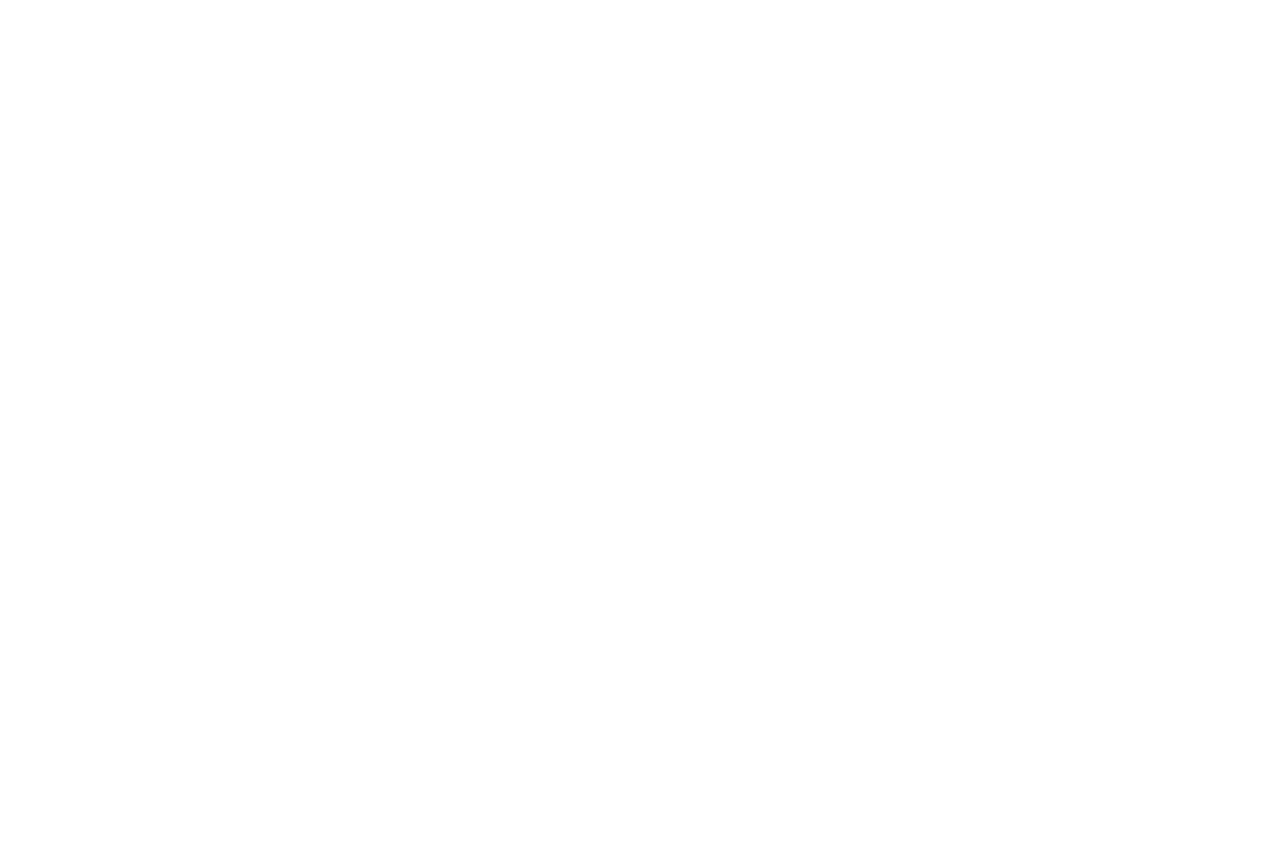
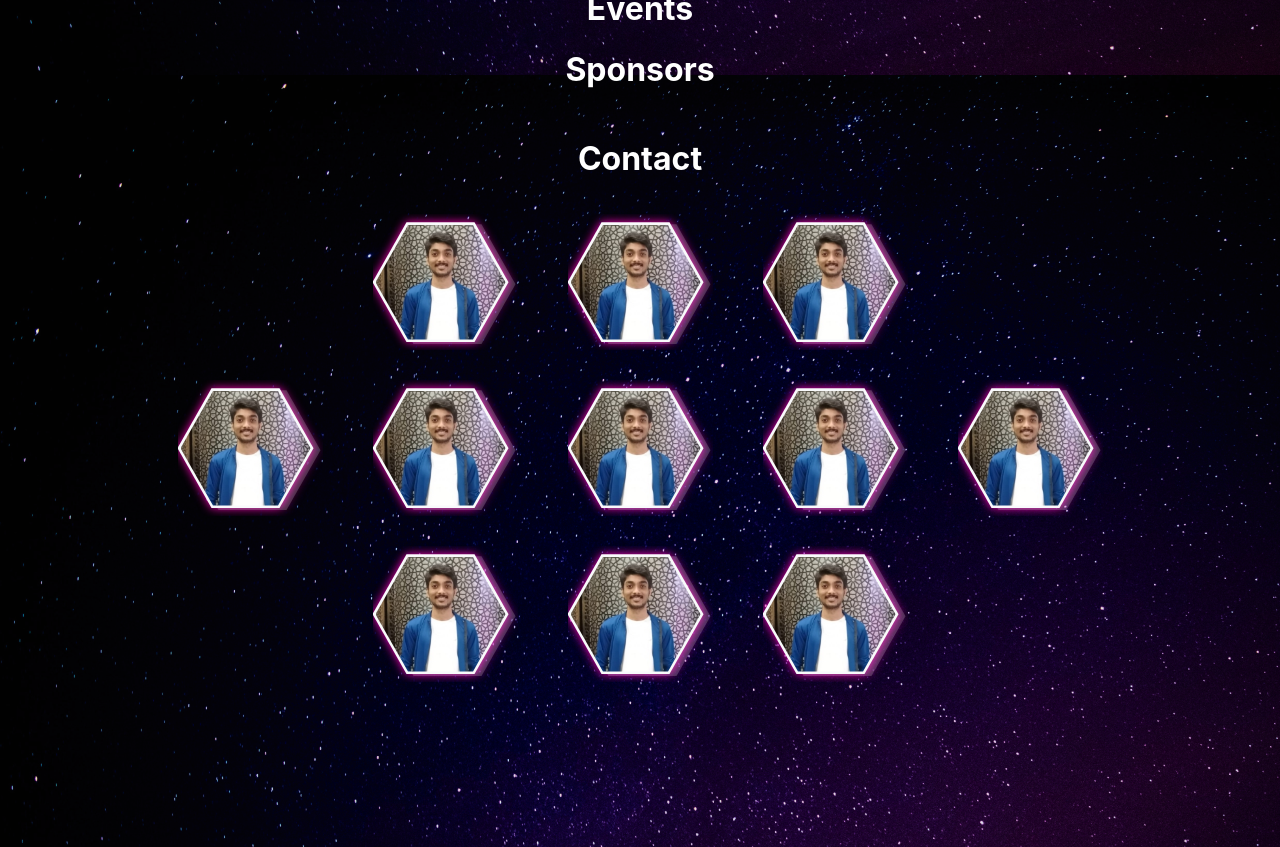
Before and after one commit to Architechs-IITGOA/cepheus23, a React (Create React App) app: page / in a window 1280 px wide. Shown: the part 960-1807 px from the top of the page. Before the commit the page ends 826 px from the top, so only its background shows below. Built offline with nearby package versions, Linux system fonts and the light colour scheme.

Commit message:
Updating contact us cards

```diff
--- a/package.json
+++ b/package.json
@@ -8,6 +8,7 @@
     "@testing-library/user-event": "^13.5.0",
     "react": "^18.2.0",
     "react-dom": "^18.2.0",
+    "react-responsive": "^9.0.0",
     "react-scripts": "5.0.1",
     "web-vitals": "^2.1.4"
   },
--- a/src/App.css
+++ b/src/App.css
@@ -1,5 +1,6 @@
 .App {
   text-align: center;
+  color: #fff;
 }
 
 .App-logo {
--- a/src/Components/Contact/Card.css
+++ b/src/Components/Contact/Card.css
@@ -1,28 +1,59 @@
 .contact-card{
     display: inline-flex;
     margin: 15px 25px;
+    max-width: 145px;
+    transition: all ease 1s;
+    overflow: hidden;
+}
+
+.border-wrap-outer {
+    filter: drop-shadow(0px 0px 5px #fc03b6);
+}
+
+.border-wrap {
+    filter: drop-shadow(7px 2px 0px #ffffff30);
 }
 
 .contact-card-visible{
     /* background-color: blueviolet; */
-    width: 96x;
-    height: 96px;
-    clip-path: polygon(0 25%, 50% 0, 100% 25%, 100% 75%, 50% 100%, 0 75%);
+    width: 130px;
+    height: 130px;
+    /* clip-path: polygon(0 25%, 50% 0, 100% 25%, 100% 75%, 50% 100%, 0 75%); */
     display: inline-block;
-    margin: 4px 0px 0px 0px;
+    margin: 3px 0px 0px 0px;
+    clip-path: polygon(25% 6%, 75% 6%, 100% 50%, 75% 94%, 25% 94%, 0 50%);
+}
 
+.contact-card:hover {
+    max-width: 300px;
 }
 
 .border-div{
-    width: 104px;
-    height: 104px;
-    clip-path: polygon(0 25%, 50% 0, 100% 25%, 100% 75%, 50% 100%, 0 75%);
-    background-color: #14EACFFF;
+    width: 136px;
+    height: 136px;
+    /* clip-path: polygon(0 25%, 50% 0, 100% 25%, 100% 75%, 50% 100%, 0 75%); */
+    /* background-color: #14EACFFF; */
+    background-color: #F9fafb;
+    clip-path: polygon(25% 6%, 75% 6%, 100% 50%, 75% 94%, 25% 94%, 0 50%);
 }
 
 .contact-image{
     height: 100%;
     width: 100%;
     object-fit: cover;
+}
 
+.contact-card-hover {
+    /* position: absolute; */
+    text-align: left;
+    /* margin: 20px 20px 20px 150px; */
+    margin: 20px 20px;
+
+    /* z-index: 1; */
+    background-color: #00000099;
 }
+
+.contact-card-hover > p{
+    margin: 0;
+    font-size: 14px;
+}
--- a/src/Components/Contact/Card.js
+++ b/src/Components/Contact/Card.js
@@ -1,18 +1,30 @@
 import React from "react";
-import "./Card.css"
+import "./Card.css";
 
 export default function Card() {
   return (
     <>
       <div className="contact-card">
+        <span className="border-wrap-outer">
+          <span className="border-wrap">
             <div className="border-div">
               <div className="contact-card-visible">
-                        <img src="img/temp.jpeg" alt="user" className="contact-image"></img>
+                <img
+                  src="img/temp.jpeg"
+                  alt="user"
+                  className="contact-image"
+                ></img>
               </div>
             </div>
+          </span>
+        </span>
         <div className="contact-card-hover">
+          <p>Runal Parkar</p>
+          <p>Motorsports Head</p>
+          <p>1234567890</p>
+          <p>abcd.efg@iitgoa.ac.in</p>
         </div>
       </div>
     </>
-    )
+  );
 }
--- a/src/Components/Contact/Contact.css
+++ b/src/Components/Contact/Contact.css
@@ -0,0 +1,7 @@
+.contact-us {
+    /* background-image: url("./../../../public/img/bg3.png"); */
+    /* background-repeat: no-repeat;
+    background-size: 100% 100%;   */
+    color: #fff;
+    margin: 50px 150px;
+}
--- a/src/Components/Contact/Contact.js
+++ b/src/Components/Contact/Contact.js
@@ -4,8 +4,9 @@ import "./Contact.css"
 
 export default function Contact() {
     return (
-        <>
+        <div className="contact-us">
             <h1>Contact</h1>
+            {/* <Card /> */}
             <div className="contact-first-layer">
                 <Card />
                 <Card />
@@ -17,8 +18,6 @@ export default function Contact() {
                 <Card />
                 <Card />
                 <Card />
-            </div>
-            <div className="contact-third-layer">
                 <Card />
                 <Card />
                 <Card />
@@ -26,6 +25,6 @@ export default function Contact() {
             <div className="contact-carousal">
 
             </div>
-        </>
+        </div>
     )
 }
--- a/src/sitecontainer.js
+++ b/src/sitecontainer.js
@@ -11,7 +11,7 @@ const SiteContainer = () => {
     <div>
       <Navbar />
       <Home />
-      {/* <About /> */}
+      <About />
       <Events />
       <Sponsors />
       <Contact />
```
Also changed, not shown: src/Components/Contact/Card2.css (added, +41 -0 lines), src/Components/Contact/Card2.js (added, +10 -0 lines), public/img/bg3.png (added), 1 other file (tests, documents, lock files or other folders). Lines whose indentation alone changed are shown as unchanged.
